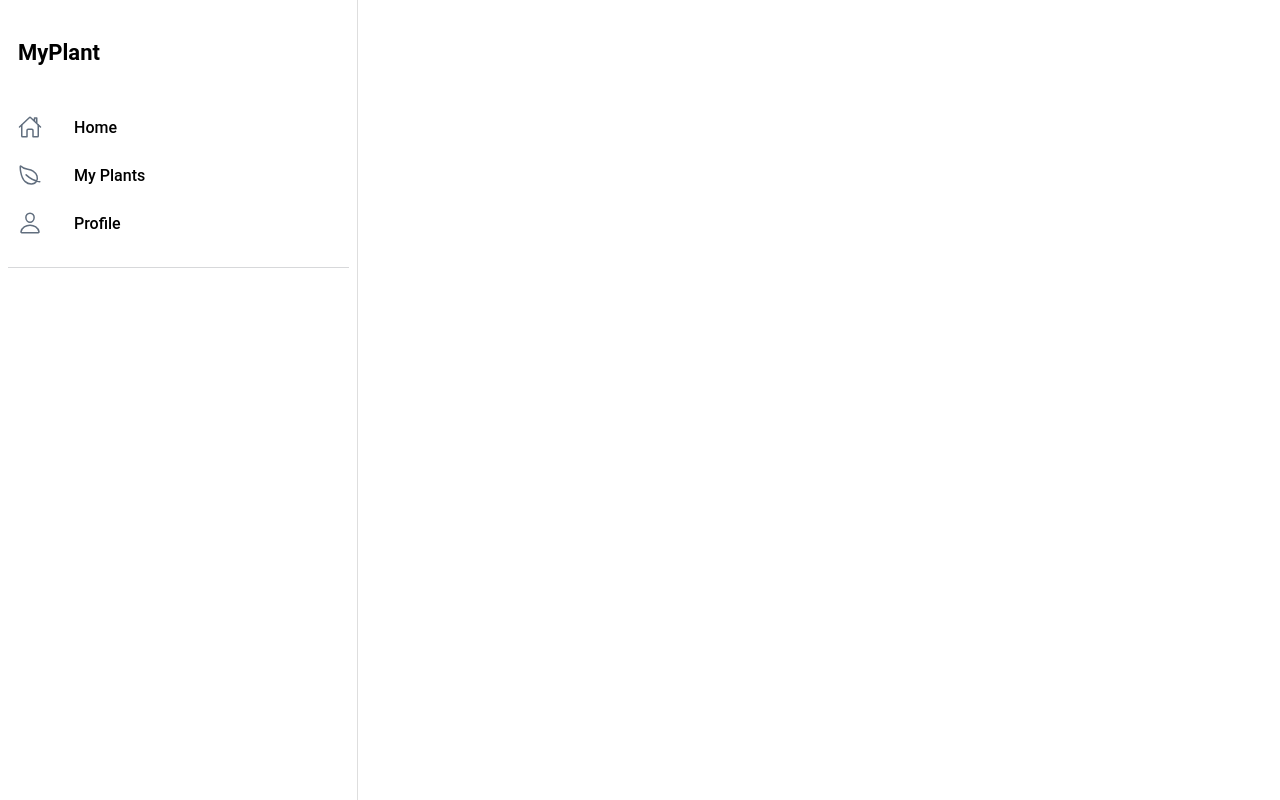
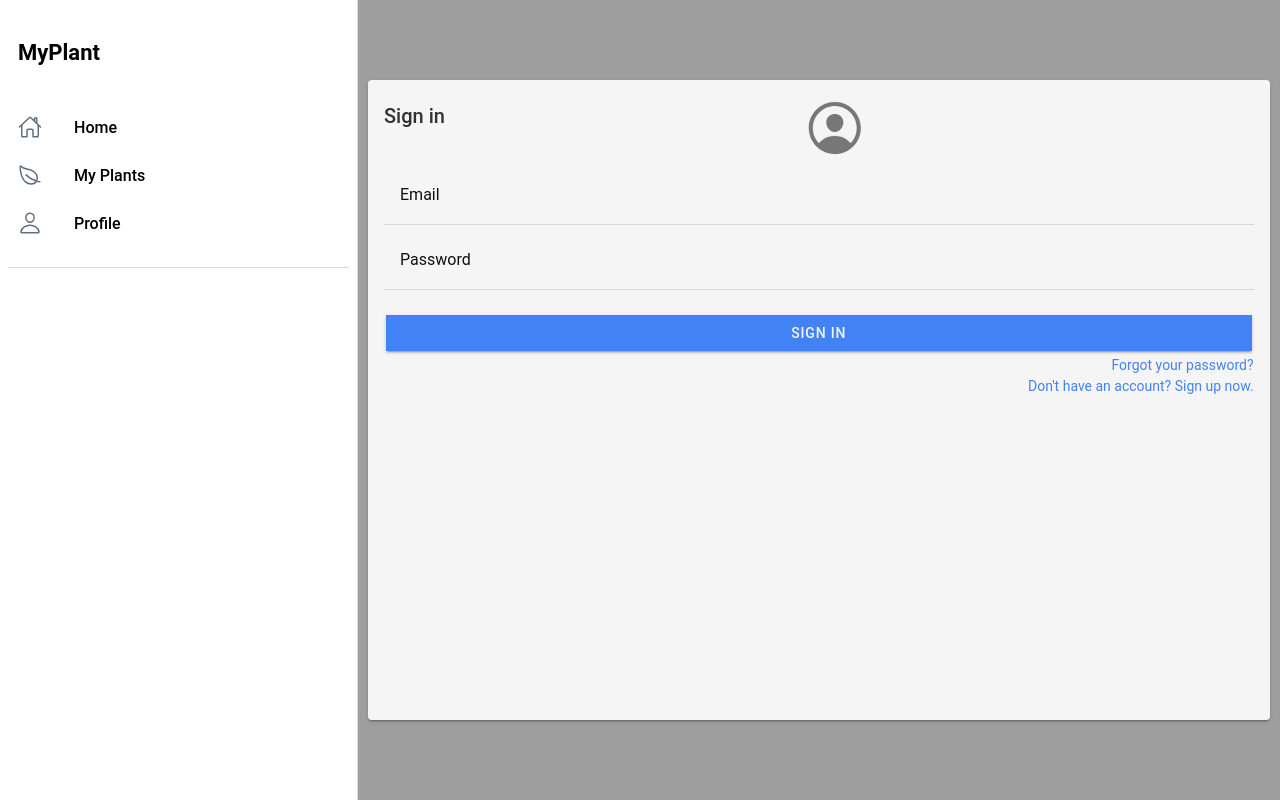
Before and after one commit to evgenu/MyPlant, a React (Create React App) app in the folder MyPlant/: page /page/login in a window 1280 px wide. Built offline with nearby package versions, Linux system fonts and the light colour scheme.

Commit message:
[Add] Added login page.

```diff
--- a/MyPlant/src/App.tsx
+++ b/MyPlant/src/App.tsx
@@ -4,6 +4,7 @@ import MyPlants from './pages/MyPlants';
 import Home from './pages/Home';
 import Profile from './pages/Profile'
 import Welcome from './pages/Welcome'
+import Login from './pages/Login'
 import { IonApp, IonRouterOutlet, IonSplitPane } from '@ionic/react';
 import { IonReactRouter } from '@ionic/react-router';
 import { Redirect, Route } from 'react-router-dom';
@@ -40,6 +41,7 @@ const App: React.FC = () => {
             <Route path='/page/home' component={Home} exact />
             <Route path='/page/profile' component={Profile} exact />
             <Route path='/page/welcome' component={Welcome} exact />
+            <Route path='/page/login' component={Login} exact />
           </IonRouterOutlet>
         </IonSplitPane>
       </IonReactRouter>
--- a/MyPlant/src/pages/Home.tsx
+++ b/MyPlant/src/pages/Home.tsx
@@ -18,12 +18,12 @@ import {
 } from '@ionic/react';
 import { shareSocialOutline, heartOutline } from 'ionicons/icons';
 import React from 'react';
-import { useParams } from 'react-router';
+//import { useParams } from 'react-router';
 import './Home.css';
 
 const Page: React.FC = () => {
 
-  const { name } = useParams<{ name: string; }>();
+  //const { name } = useParams<{ name: string; }>();
 
   return (
     <IonPage>
--- /dev/null
+++ b/MyPlant/src/pages/Login.css
@@ -0,0 +1,48 @@
+.my-ion-icon {
+  margin-left: auto;
+  margin-right: auto;
+  --margin-top: 50px;
+  width: 100%;
+  position: absolute;
+  --z-index: 10;
+  font-size: 64px;
+}
+
+.my-ion-card {
+  height: 80%;
+  --background-color: blue;
+
+  position:absolute;
+  top:0; bottom:0;
+  left: 0; right: 0;
+  margin-top:auto;
+  margin-bottom: auto;
+}
+
+.my-ion-card-header {
+  height: auto;
+}
+
+.my-ion-card-content {
+  height: 80%;
+  --background-color: blue;
+
+  position: absolute;
+  top:0; bottom:0;
+  left: 0; right: 0;
+  margin-top:auto;
+  margin-bottom: auto;
+}
+
+#link_right {
+  text-decoration: none;
+  float: right;
+}
+
+#login_bg {
+  --background: #fff url('https://i.pinimg.com/originals/22/2c/37/222c37370a1165deabe3c50c5c1620f8.jpg') no-repeat center center / cover;
+}
+
+#login_card {
+  opacity: 0.9;
+}
--- /dev/null
+++ b/MyPlant/src/pages/Login.tsx
@@ -0,0 +1,56 @@
+import React, { useState } from 'react';
+import {
+  IonContent,
+  IonPage,
+  IonInput,
+  IonItem,
+  IonLabel,
+  IonCard,
+  IonCardHeader,
+  IonCardTitle,
+  IonCardContent,
+  IonIcon,
+  IonButton
+} from '@ionic/react';
+import './Login.css';
+import { personCircleOutline } from 'ionicons/icons';
+import { Link } from 'react-router-dom';
+
+const Login: React.FC = () => {
+
+  const [text, setText] = useState<string>();
+
+  return (
+    <IonPage>
+      <IonContent id="login_bg">
+        <IonCard class="my-ion-card" id="login_card">
+          <IonCardHeader>
+            <IonIcon icon={personCircleOutline} class="my-ion-icon" />
+            <IonCardTitle>Sign in</IonCardTitle>
+            <br />
+          </IonCardHeader>
+          <IonCardContent>
+            <form action="/page/login/" method="get">
+            <IonItem>
+              <IonLabel position="floating">Email</IonLabel>
+              <IonInput type="email" clearInput></IonInput>
+            </IonItem>
+
+            <IonItem>
+              <IonLabel position="floating">Password</IonLabel>
+              <IonInput type="password" clearInput></IonInput>
+            </IonItem>
+            <br />
+            <IonButton type="submit" expand="full">Sign In</IonButton>
+            </form>
+            <Link to="#" id="link_right">Forgot your password?</Link>
+            <br />
+            <Link to="#" id="link_right">Don't have an account? Sign up now.</Link>
+          </IonCardContent>
+        </IonCard>
+      </IonContent>
+    </IonPage>
+  );
+};
+
+export default Login;
--- a/MyPlant/src/pages/Welcome.tsx
+++ b/MyPlant/src/pages/Welcome.tsx
@@ -39,8 +39,8 @@ const Welcome: React.FC = () => {
             <IonCard color="tertiary">
               <IonImg src={slide_1_img}/>
               <IonCardHeader>
-                <IonCardSubtitle>Card Subtitle</IonCardSubtitle>
-                <IonCardTitle>Card Title</IonCardTitle>
+                <IonCardSubtitle>Keep close to nature</IonCardSubtitle>
+                <IonCardTitle>My Plant</IonCardTitle>
               </IonCardHeader>
 
               <IonCardContent>
@@ -86,7 +86,7 @@ const Welcome: React.FC = () => {
                 <IonIcon icon={walk} slot="start" />
                 <IonLabel>Card Button Item 2</IonLabel>
               </IonItem>
-              <Link to='/page/home'>Home</Link>
+              <Link to='/page/login'>Sign in</Link>
             </IonCard>
           </IonSlide>
         </IonSlides>
```
